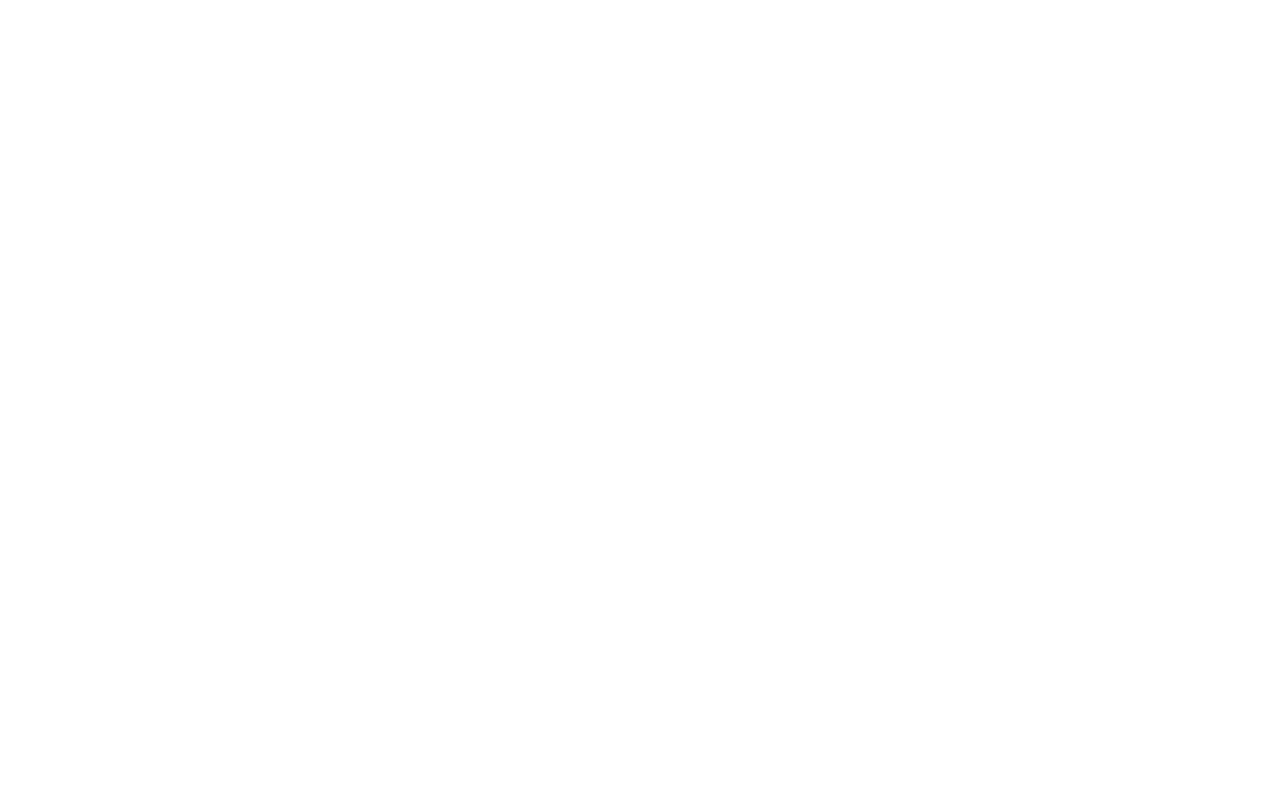
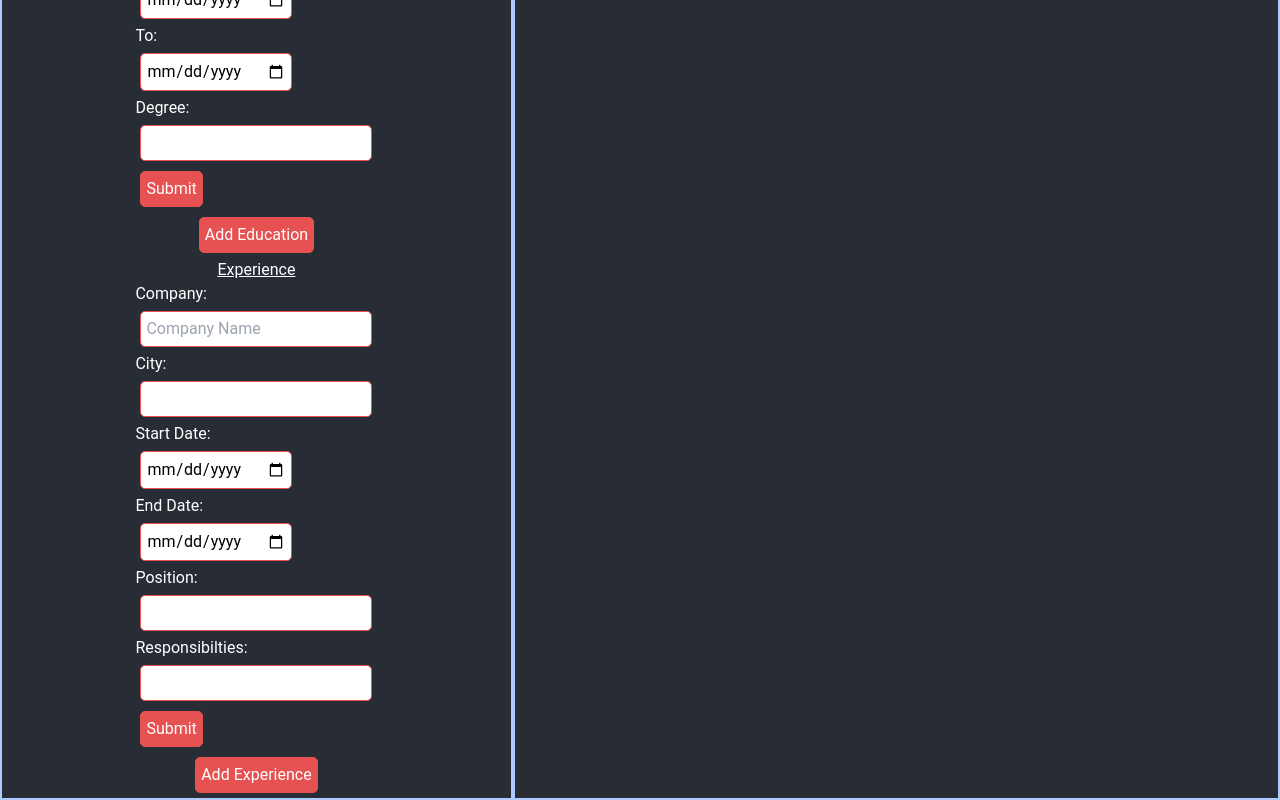
Before and after one commit to mrdoza/CV_App, a React (Vite) app: page / in a window 1280 px wide. Shown: the part 702-1502 px from the top of the page. Before the commit the page ends 800 px from the top, so only its background shows below. Built offline with nearby package versions, Linux system fonts and the light colour scheme.

Commit message:
fixed infinate useEffect loop. Added a missing index parameter

```diff
--- a/src/App.jsx
+++ b/src/App.jsx
@@ -23,7 +23,7 @@
     localStorage.setItem("eduData", JSON.stringify(newEduData));
   };
 
-  const handleExpSubmit = (data) => {
+  const handleExpSubmit = (data, index) => {
     const newExpData = [...expData];
     newExpData[index] = data;
     setExpData(newExpData);
@@ -46,9 +46,11 @@
     if (savedInfoData) setInfoData(JSON.parse(savedInfoData));
 
     if (savedEduData) setEduData(JSON.parse(savedEduData) || []);
+    else setEduData([{}]);
 
     if (savedExpData) setExpData(JSON.parse(savedExpData) || []);
-  });
+    else setExpData([{}]);
+  }, []);
 
   const combinedData = { ...infoData, eduData, expData };
 
```
